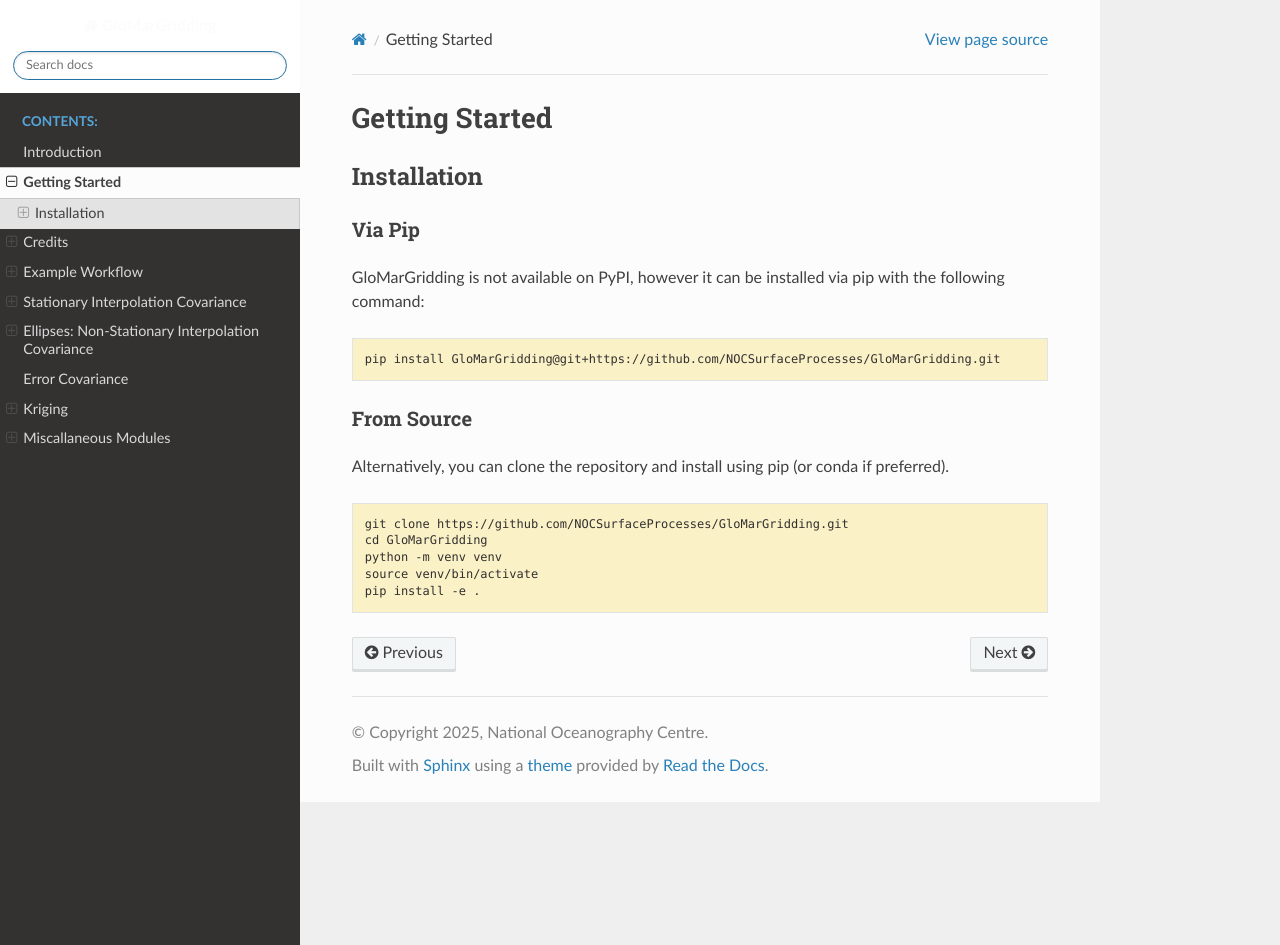
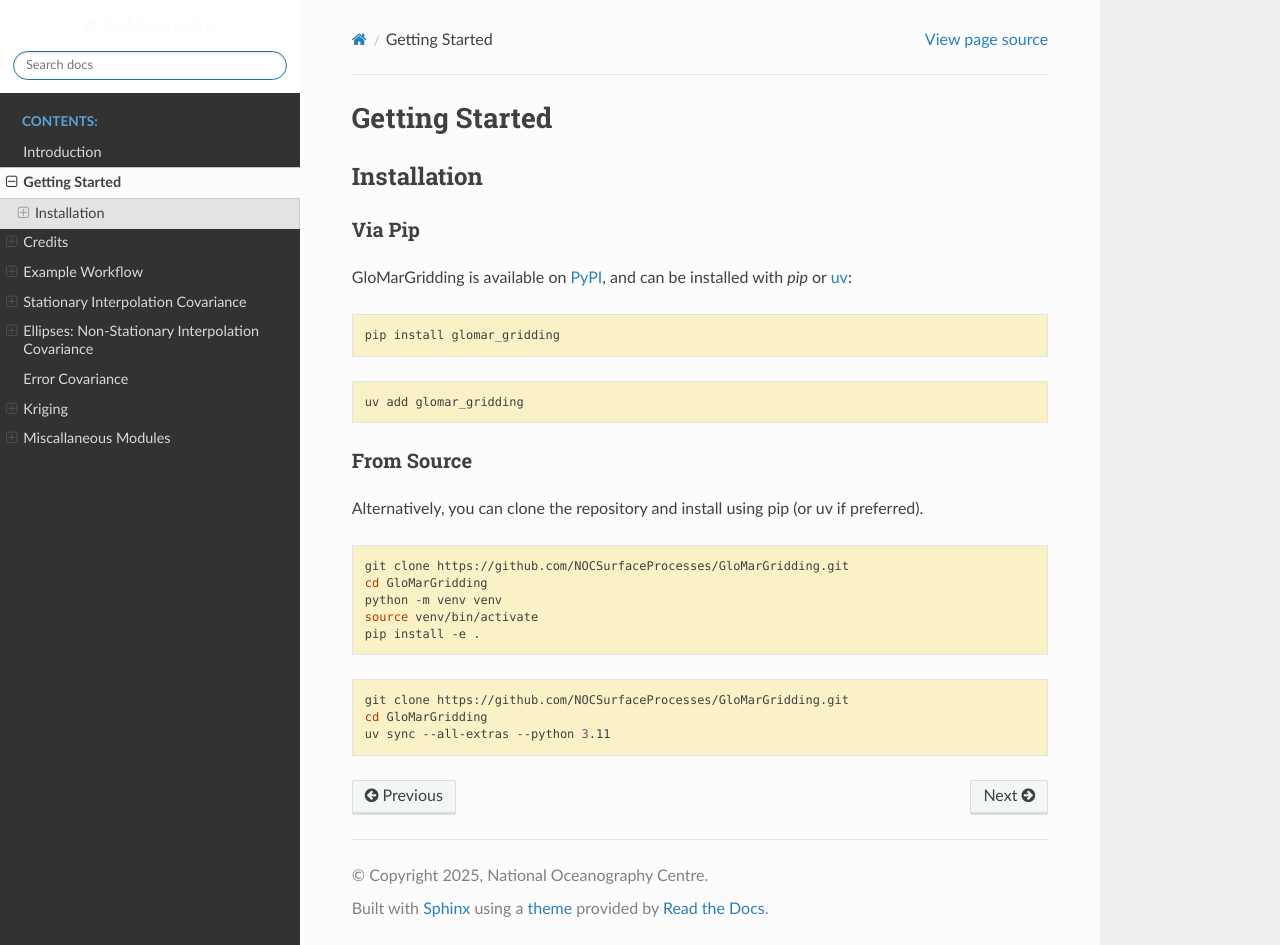
Before and after one commit to jtsiddons/GloMarGridding, a Sphinx documentation site: the page built from docs/getting_started.rst, in a window 1280 px wide and 945 px high. Built offline with Sphinx 7.4.7 and the Read the Docs theme 3.1.0, drawn with Linux system fonts in a browser that asks for light colours.

Commit message:
chore: add pip/uv installation instructions for PyPI

```diff
--- a/docs/getting_started.rst
+++ b/docs/getting_started.rst
@@ -8,21 +8,32 @@ Installation
 Via Pip
 -------
 
-GloMarGridding is not available on PyPI, however it can be installed via pip with the following command:
+GloMarGridding is available on `PyPI <https://pypi.org/project/glomar_gridding/>`_, and can be
+installed with `pip` or `uv <https://docs.astral.sh/uv/>`_:
 
-.. code-block:: console
+.. code-block:: bash
 
-   pip install GloMarGridding@git+https://github.com/NOCSurfaceProcesses/GloMarGridding.git
+   pip install glomar_gridding
+
+.. code-block:: bash
+
+   uv add glomar_gridding
 
 From Source
 -----------
 
-Alternatively, you can clone the repository and install using pip (or conda if preferred).
+Alternatively, you can clone the repository and install using pip (or uv if preferred).
 
-.. code-block:: console
+.. code-block:: bash
 
    git clone https://github.com/NOCSurfaceProcesses/GloMarGridding.git
    cd GloMarGridding
    python -m venv venv
    source venv/bin/activate
    pip install -e .
+
+.. code-block:: bash
+
+   git clone https://github.com/NOCSurfaceProcesses/GloMarGridding.git
+   cd GloMarGridding
+   uv sync --all-extras --python 3.11
```
Also changed, not shown: README.md (+21 -19 lines), 2 other files.
